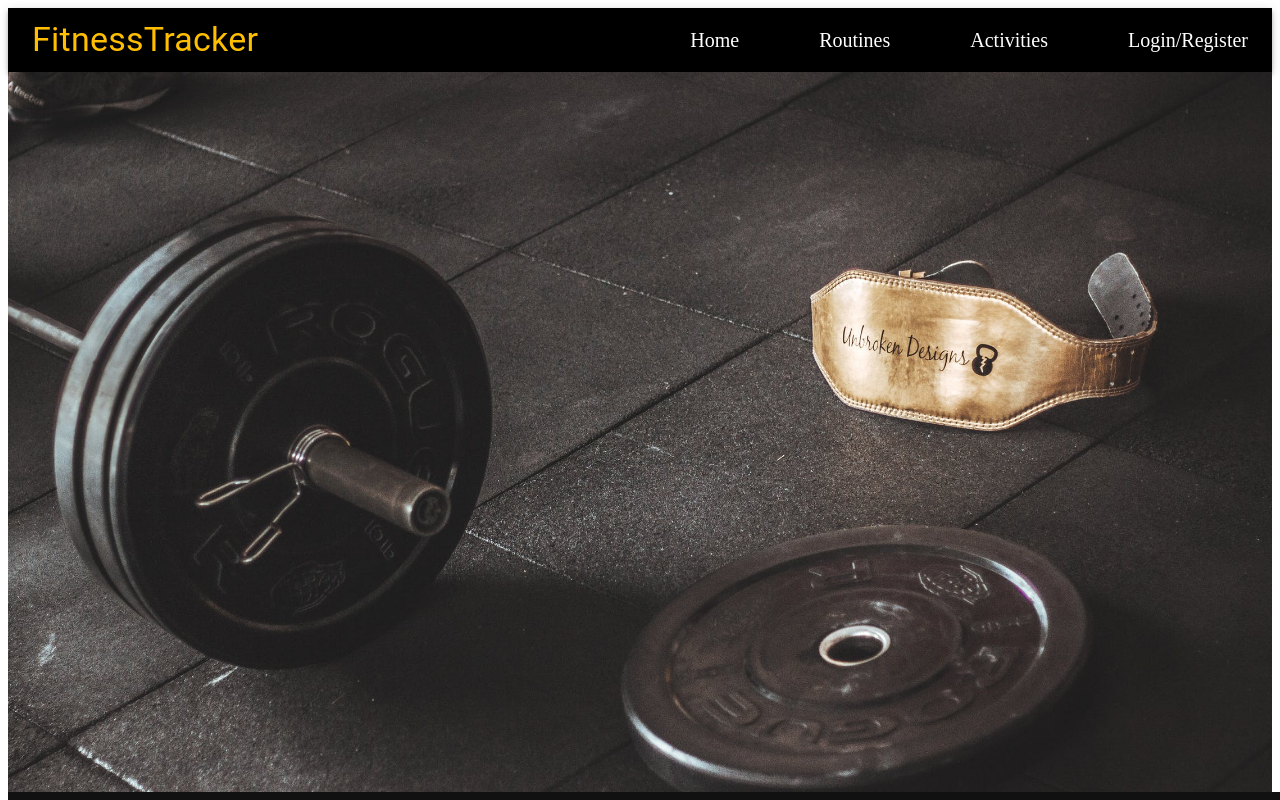
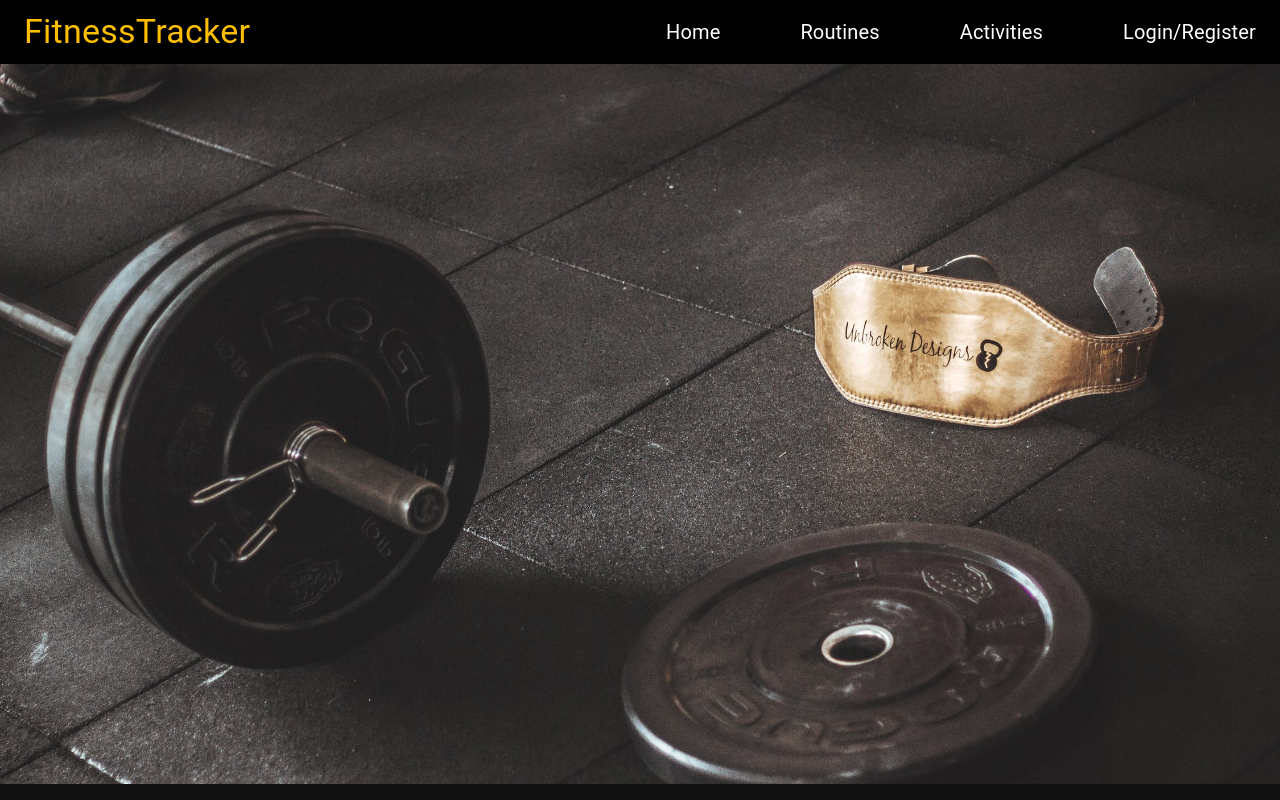
Before and after one commit to carlos-escamilla33/FitnessTrackerFrontEnd, a React (Create React App) app: page / in a window 1280 px wide. Shown: the top 800 px of the page. Built offline with nearby package versions, Linux system fonts and the light colour scheme.

Commit message:
solved css padding/margin issue

```diff
--- a/src/index.js
+++ b/src/index.js
@@ -1,6 +1,6 @@
 import ReactDOM from 'react-dom';
 import { UserProvider } from './context/UserContext';
-import { MuiThemeProvider, createTheme } from '@material-ui/core';
+import { MuiThemeProvider, createTheme, CssBaseline } from '@material-ui/core';
 import App from "./App.js"
 
 const theme = createTheme({
@@ -9,13 +9,23 @@ const theme = createTheme({
             default: "#F3F3F3"
         },
     },
+    // overrides: {
+    //     MuiCssBaseline: {
+    //       '@global': {
+    //         html: {
+    //           WebkitFontSmoothing: 'auto',
+    //         },
+    //       },
+    //     },
+    //   },
 });
 
 ReactDOM.render(
-        <MuiThemeProvider theme={theme}>
-            <UserProvider>
-                <App />
-            </UserProvider>
-        </MuiThemeProvider>,
+    <MuiThemeProvider theme={theme}>
+        <UserProvider>
+            <CssBaseline />
+            <App />
+        </UserProvider>
+    </MuiThemeProvider>,
     document.getElementById('app'),
 );
```
